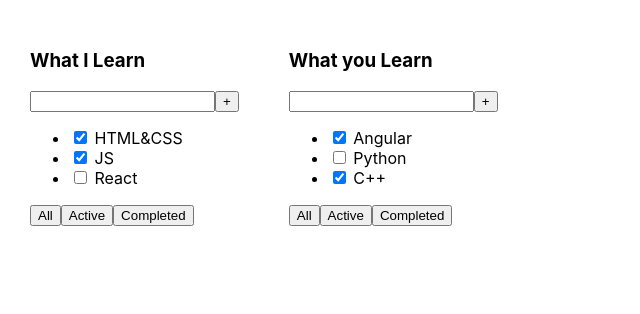
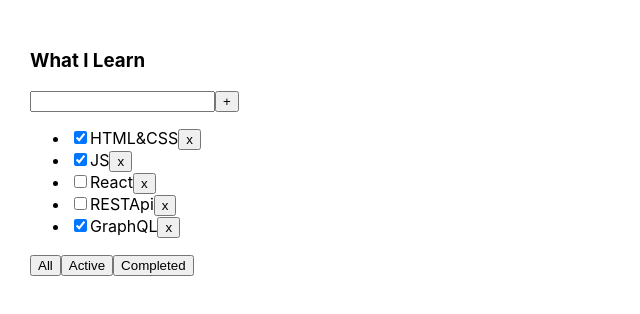
Before and after one commit to DmitryPatskalev/todoListProject, a React (Create React App) app: page / in a window 1280 px wide. Shown: the top 314 px of the page, without its empty margins (0-640 px from the left). Built offline with nearby package versions, Linux system fonts and the light colour scheme.

Commit message:
02_Feature_map_filter

```diff
--- a/src/App.tsx
+++ b/src/App.tsx
@@ -1,27 +1,49 @@
-import React from 'react';
+import React, {useState} from 'react';
 import './App.css';
-import {TodoList} from "./TodoList";
+import { TodoList} from "./component/TodoList";
 import {v1} from "uuid";
+import {TasksType} from "./component/Tasks";
+import {FilterValueType} from "./component/ButtonFilterTasks";
+
 
 function App() {
 
-	 const task1 = [
+	 const tasksArray = [
 			{id: v1(), title: 'HTML&CSS', isDone: true},
 			{id: v1(), title: 'JS', isDone: true},
-			{id: v1(), title: 'React', isDone: false}
+			{id: v1(), title: 'React', isDone: false},
+			{id: v1(), title: 'RESTApi', isDone: false},
+			{id: v1(), title: 'GraphQL', isDone: true},
+	 ]
 
-	 ]
-	 const task2 = [
-			{id: v1(), title: 'Angular', isDone: true},
-			{id: v1(), title: 'Python', isDone: false},
-			{id: v1(), title: 'C++', isDone: true},
-	 ]
+	 const [tasks, setTasks] = useState<Array<TasksType>>(tasksArray)
+	 const [filter, setFilter] = useState<FilterValueType>('All')
+
+	 const removeTask = (id: string) => {
+			setTasks(tasks.filter(t => t.id !== id))
+	 }
+
+	 let taskForTodolist = tasks
+	 if (filter === 'Active') {
+			taskForTodolist = tasks.filter(t => !t.isDone)
+	 }
+	 if (filter === 'Completed') {
+			taskForTodolist = tasks.filter(t => t.isDone)
+	 }
+
+	 const changeFilterTask = (value: FilterValueType) => {
+			setFilter(value)
+	 }
 
 
 	 return (
 		 <div className="App">
-				<TodoList title='What I Learn' tasks={task1}/>
-				<TodoList title='What you Learn' tasks={task2}/>
+				<TodoList
+					title='What I Learn'
+					tasks={taskForTodolist}
+					removeTask={removeTask}
+					changeFilterTask={changeFilterTask}
+				/>
 		 </div>
 	 );
 }
--- a/src/TodoList.tsx
+++ /dev/null
@@ -1,34 +0,0 @@
-import React from "react";
-
-type TasksType = {
-	 id: string
-	 title: string
-	 isDone: boolean
-}
-
-type TodoListType = {
-	 title: string
-	 tasks: TasksType[]
-}
-
-export const TodoList: React.FC<TodoListType> = ({title, tasks}) => {
-	 return (
-		 <div>
-				<h3>{title}</h3>
-				<div>
-					 <input/>
-					 <button>+</button>
-				</div>
-				<ul>
-					 <li><input type="checkbox" checked={tasks[0].isDone}/> <span>{tasks[0].title}</span></li>
-					 <li><input type="checkbox" checked={tasks[1].isDone}/> <span>{tasks[1].title}</span></li>
-					 <li><input type="checkbox" checked={tasks[2].isDone}/> <span>{tasks[2].title}</span></li>
-				</ul>
-				<div>
-					 <button>All</button>
-					 <button>Active</button>
-					 <button>Completed</button>
-				</div>
-		 </div>
-	 )
-}
--- /dev/null
+++ b/src/component/ButtonFilterTasks.tsx
@@ -0,0 +1,30 @@
+import React from 'react';
+
+
+export type FilterValueType = 'All' | 'Active' | 'Completed'
+
+export type FilterChangeTasksType = {
+	 changeFilterTask: (value: FilterValueType) => void
+}
+
+export const ButtonFilterTasks: React.FC<FilterChangeTasksType> = ({changeFilterTask}) => {
+
+	 const showAll = () => {
+			changeFilterTask('All')
+	 }
+	 const showActive = () => {
+			changeFilterTask('Active')
+	 }
+	 const showCompleted = () => {
+			changeFilterTask('Completed')
+	 }
+
+
+	 return (
+		 <div>
+				<button onClick={showAll}>All</button>
+				<button onClick={showActive}>Active</button>
+				<button onClick={showCompleted}>Completed</button>
+		 </div>
+	 );
+};
--- /dev/null
+++ b/src/component/Input.tsx
@@ -0,0 +1,10 @@
+import React from 'react';
+
+export const Input = () => {
+	 return (
+		 <div>
+				<input/>
+				<button>+</button>
+		 </div>
+	 );
+};
--- /dev/null
+++ b/src/component/Tasks.tsx
@@ -0,0 +1,32 @@
+import React from 'react';
+
+
+export type TasksType = {
+	 id: string
+	 title: string
+	 isDone: boolean
+}
+
+export type TasksPropsType = {
+	 tasks: TasksType[]
+	 removeTask: (id: string) => void
+}
+
+export const Tasks: React.FC<TasksPropsType> = ({tasks, removeTask}) => {
+	 return (
+		 <ul>
+				{tasks.map(t => {
+
+					 const deleteTasks = () => {
+							removeTask(t.id)
+					 }
+
+					 return <li key={t.id}>
+							<input type="checkbox" checked={t.isDone}/>
+							<span>{t.title}</span>
+							<button onClick={deleteTasks}>x</button>
+					 </li>
+				})}
+		 </ul>
+	 );
+};
--- /dev/null
+++ b/src/component/TodoList.tsx
@@ -0,0 +1,32 @@
+import React from "react";
+import {ButtonFilterTasks, FilterValueType} from "./ButtonFilterTasks";
+import {Input} from "./Input";
+import {Tasks, TasksType} from "./Tasks";
+
+
+export type TodoListType = {
+	 title: string
+	 tasks: TasksType[]
+	 removeTask: (id: string) => void
+	 changeFilterTask: (value: FilterValueType) => void
+}
+
+
+export const TodoList: React.FC<TodoListType> = ({title, tasks, removeTask, changeFilterTask}) => {
+
+	 return (
+		 <div>
+				<h3>{title}</h3>
+
+				<div>
+					 <Input/>
+				</div>
+
+				<Tasks tasks={tasks} removeTask={removeTask}/>
+
+				<div>
+					 <ButtonFilterTasks changeFilterTask={changeFilterTask}/>
+				</div>
+		 </div>
+	 )
+}
```
